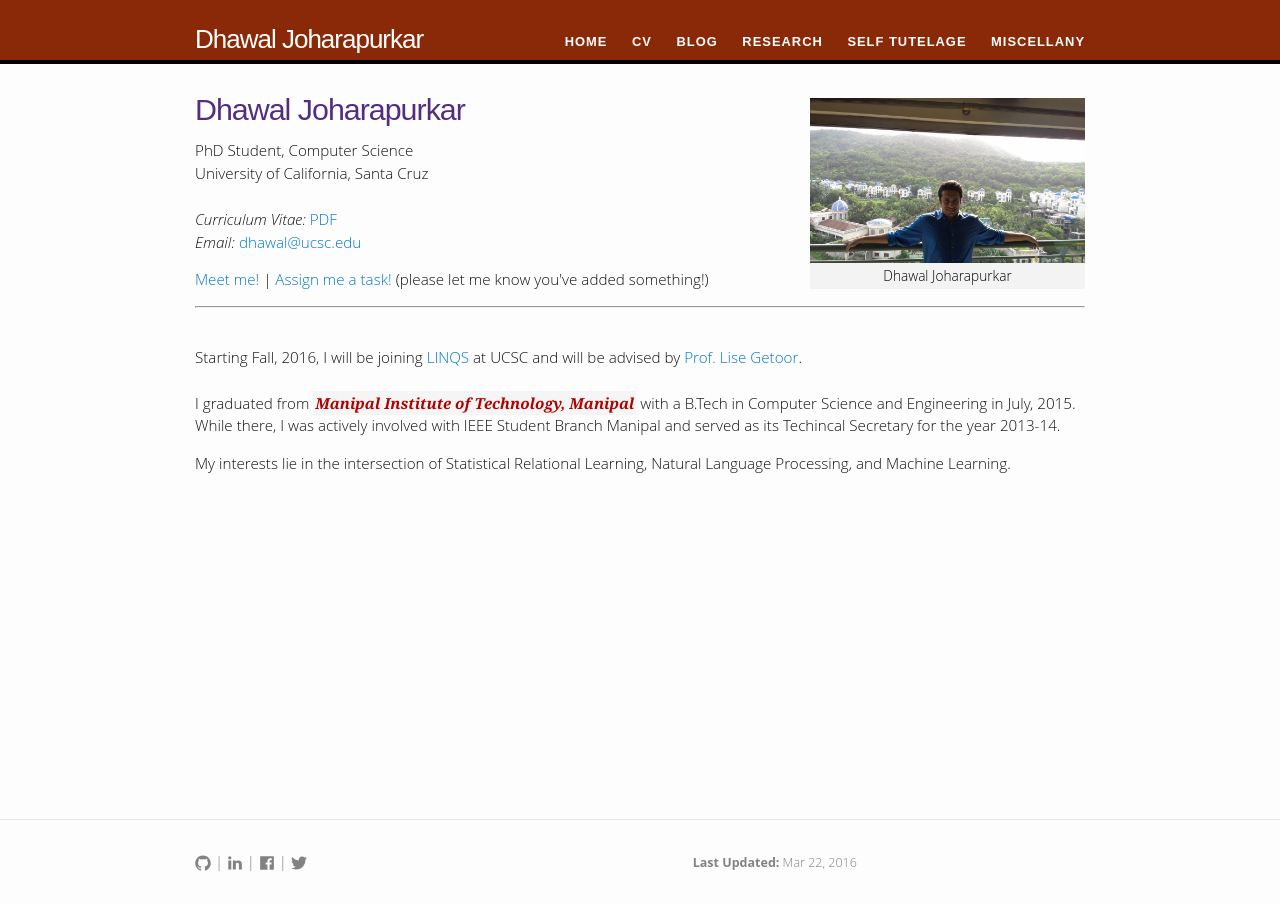
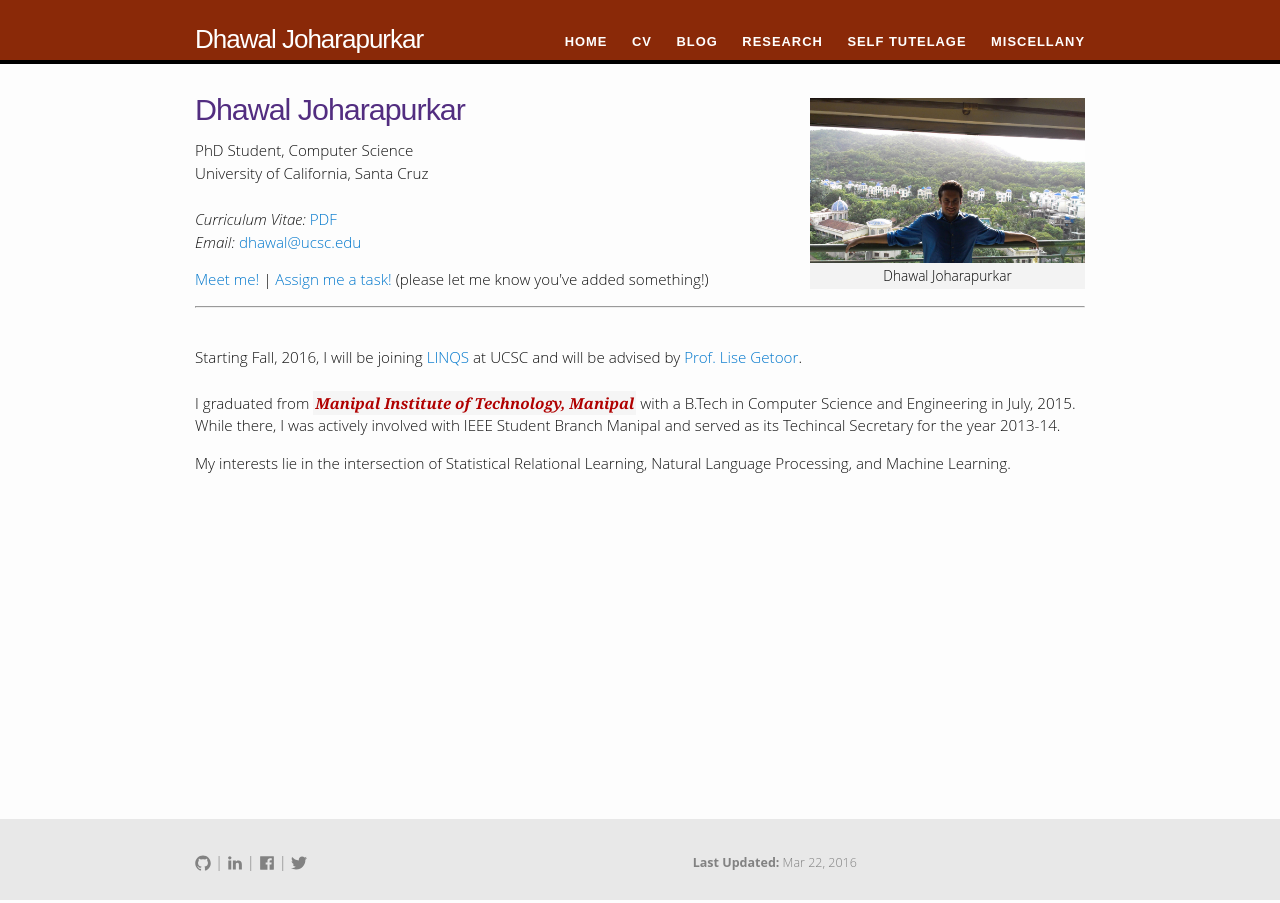
Before and after one commit to dhawaljoh/dhawaljoh.github.io, a Jekyll site: the page built from index.md, in a window 1280 px wide. Built offline with Jekyll 4.4.1, drawn with Linux system fonts in a browser that asks for light colours.

Commit message:
coloured footer

```diff
--- a/_sass/_layout.scss
+++ b/_sass/_layout.scss
@@ -77,10 +77,11 @@
     border-top: 1px solid $grey-color-light;
     padding: $spacing-unit 0;
 
-   position:absolute;
+   position:fixed;
    bottom:0;
    width:100%;
    height:20px;   /* Height of the footer */
+   background:$grey-color-light;
 }
 
 .footer-heading {
```
